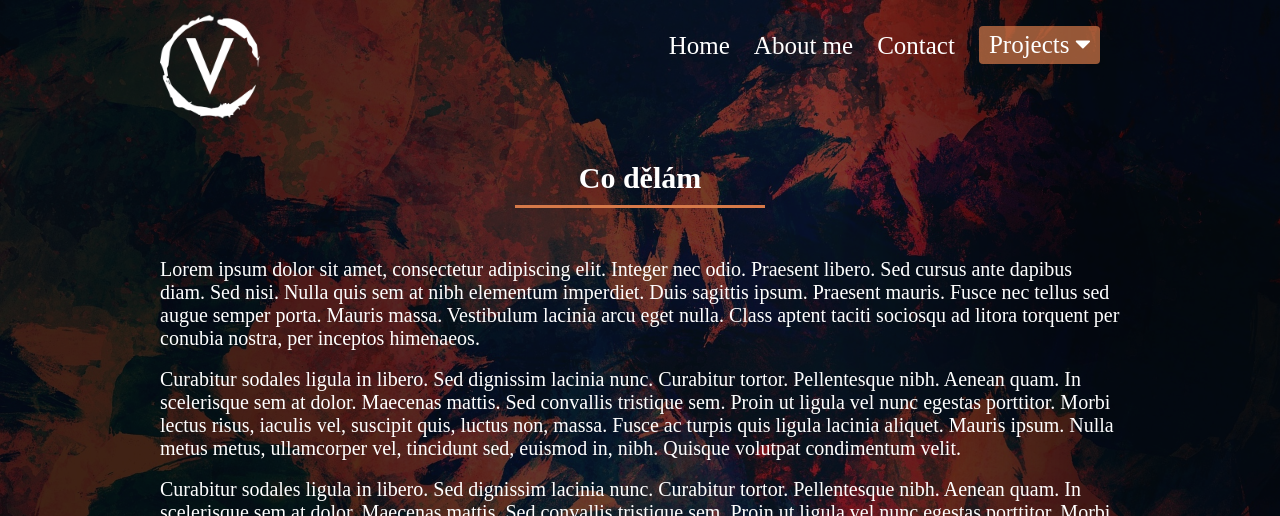
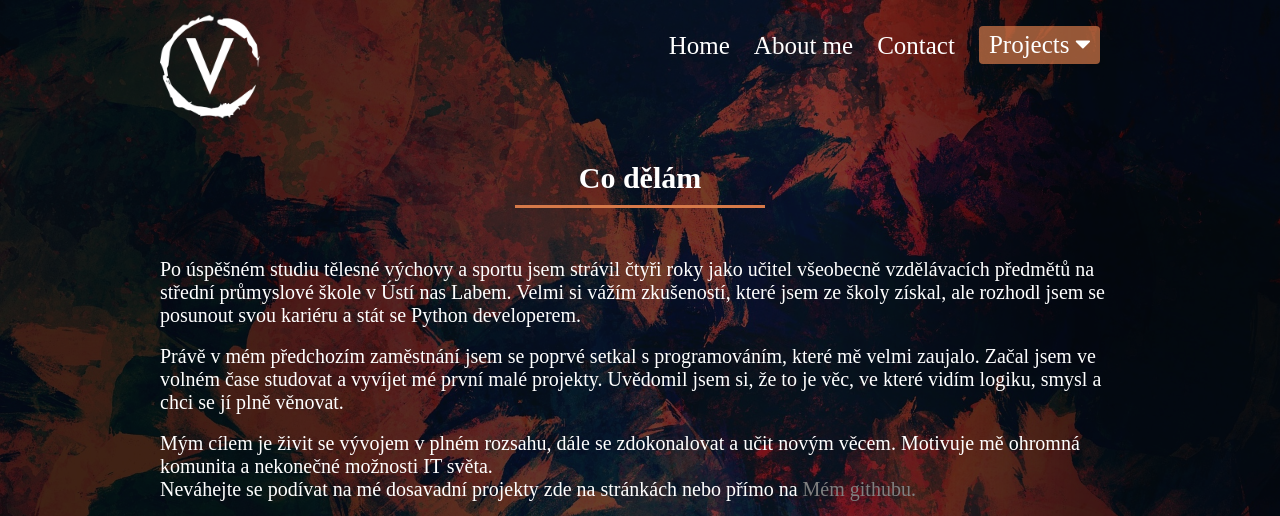
Before and after one commit to Vojjtak/Flask_portfolio_withApps, a Flask app: page /about_me in a window 1280 px wide. Shown: the top 516 px of the page. Run offline with Flask 2, Linux system fonts and the light colour scheme; some libraries are stand-ins or nearby versions.

Commit message:
Update - about-me

```diff
--- a/website/static/styles/aboutme.css
+++ b/website/static/styles/aboutme.css
@@ -27,3 +27,44 @@
     font-size: 55px;
     max-width: 100%;
 }
+
+a {
+    text-decoration: none;
+    color: grey;
+}
+
+a:hover {
+    color: green;
+    border-bottom: 1px solid green;
+}
+
+#images-util {
+    text-align: center;
+    margin-top: 20px;
+}
+
+#images-util img {
+    background: rgba(250,250,250,0.1);
+    border-radius: 10px;
+    height: 90px;
+    display: inline-block;
+}
+
+#htmlcss {
+    padding: 10px  10px 10px 10px;
+}
+
+
+
+#flask {
+    width: 100px;
+    background: rgba(250,250,250,0.1);
+    border-radius: 10px;
+    height: 90px;
+    padding: 10px 0 10px 0;
+}
+
+#python {
+    width: 85px;
+    padding: 10px 5px 5px 8px;
+}
--- a/website/templates/about-me.html
+++ b/website/templates/about-me.html
@@ -13,38 +13,32 @@
             <div class="main-text">
                 <h2>Co dělám</h2>
                     <div id="about_me_text">
-                    <p>Lorem ipsum dolor sit amet, consectetur adipiscing elit. Integer nec odio.
-                        Praesent libero. Sed cursus ante dapibus diam. Sed nisi.
-                        Nulla quis sem at nibh elementum imperdiet. Duis sagittis ipsum.
-                        Praesent mauris. Fusce nec tellus sed augue semper porta. Mauris massa.
-                        Vestibulum lacinia arcu eget nulla. Class aptent taciti sociosqu ad
-                        litora torquent per conubia nostra, per inceptos himenaeos.</p><br>
 
-                        <p>Curabitur sodales ligula in libero.
-                        Sed dignissim lacinia nunc. Curabitur tortor.
-                        Pellentesque nibh. Aenean quam. In scelerisque sem at dolor. Maecenas mattis.
-                        Sed convallis tristique sem. Proin ut ligula vel nunc egestas porttitor.
-                        Morbi lectus risus, iaculis vel, suscipit quis, luctus non, massa.
-                        Fusce ac turpis quis ligula lacinia aliquet. Mauris ipsum.
-                        Nulla metus metus, ullamcorper vel, tincidunt sed, euismod in, nibh.
-                        Quisque volutpat condimentum velit.</p><br>
+                        <p>Po úspěšném studiu tělesné výchovy a sportu jsem strávil čtyři roky jako
+                            učitel všeobecně vzdělávacích předmětů na střední průmyslové škole v Ústí nas Labem.
+                            Velmi si vážím zkušeností, které jsem ze školy získal, ale rozhodl jsem se posunout
+                            svou kariéru a stát se Python developerem.
+                        </p><br>
 
-                        <p>Curabitur sodales ligula in libero.
-                        Sed dignissim lacinia nunc. Curabitur tortor.
-                        Pellentesque nibh. Aenean quam. In scelerisque sem at dolor. Maecenas mattis.
-                        Sed convallis tristique sem. Proin ut ligula vel nunc egestas porttitor.
-                        Morbi lectus risus, iaculis vel, suscipit quis, luctus non, massa.
-                        Fusce ac turpis quis ligula lacinia aliquet. Mauris ipsum.
-                        Nulla metus metus, ullamcorper vel, tincidunt sed, euismod in, nibh.
-                        Quisque volutpat condimentum velit.</p><br>
+                        <p>Právě v mém předchozím zaměstnání jsem se poprvé setkal s programováním,
+                            které mě velmi zaujalo. Začal jsem ve volném čase studovat a vyvíjet mé první malé projekty.
+                            Uvědomil jsem si, že to je věc, ve které vidím logiku, smysl a chci se jí plně věnovat.
+                        </p><br>
 
-                        <p>Lorem ipsum dolor sit amet, consectetur adipiscing elit. Integer nec odio.
-                        Praesent libero. Sed cursus ante dapibus diam. Sed nisi.
-                        Nulla quis sem at nibh elementum imperdiet. Duis sagittis ipsum.
-                        Praesent mauris. Fusce nec tellus sed augue semper porta. Mauris massa.
-                        Vestibulum lacinia arcu eget nulla. Class aptent taciti sociosqu ad
-                        litora torquent per conubia nostra, per inceptos himenaeos.</p>
+                        <p>Mým cílem je živit se vývojem v plném rozsahu, dále se zdokonalovat a učit novým věcem.
+                            Motivuje mě ohromná komunita a nekonečné možnosti IT světa.
+                            </p>
+
+                        <p>Neváhejte se podívat na mé dosavadní projekty zde na stránkách nebo přímo na <a href="https://github.com/Vojjtak" target="_blank">Mém githubu.</a></p>
+
+
                         </div>
+                <br>
+                <div id="images-util">
+                    <img id="python" src="{{ url_for('static', filename='images/Python (1).png')}}" alt="">
+                    <img id="flask" src="{{ url_for('static', filename='images/Flask.png')}}" alt="">
+                    <img id="htmlcss" src="{{ url_for('static', filename='images/htmlcss.png')}}" alt="">
+                </div>
 
             </div>
         </section>
```
Also changed, not shown: website/database.db.
